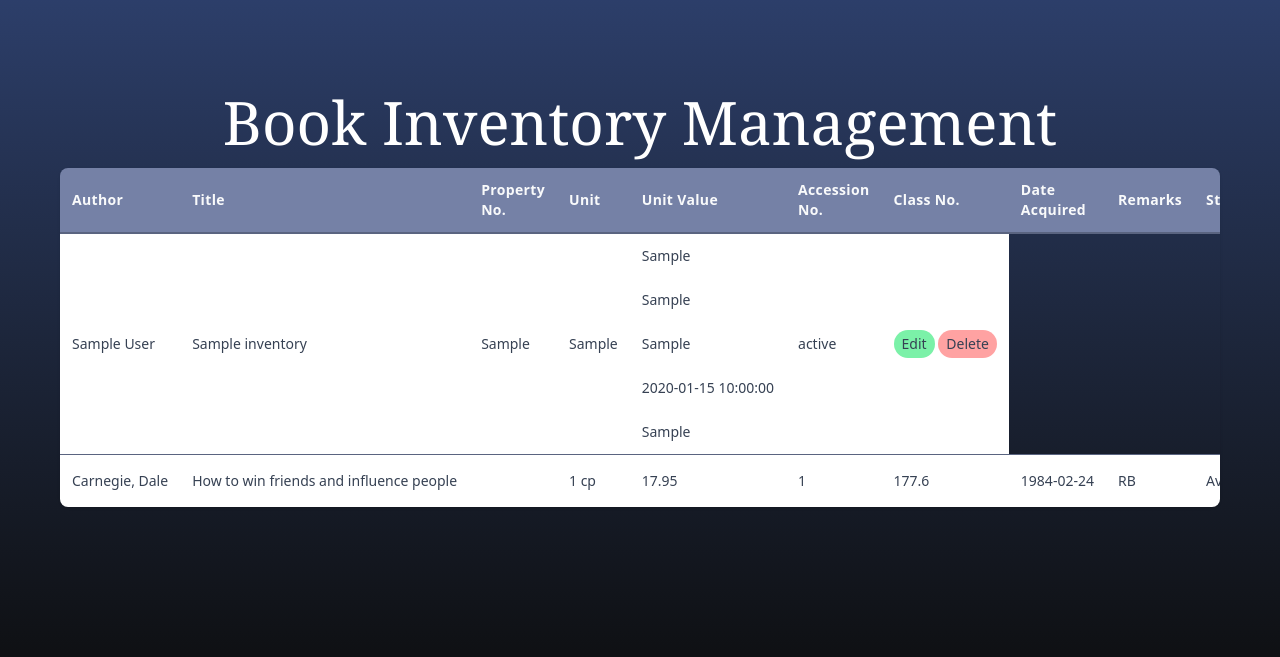
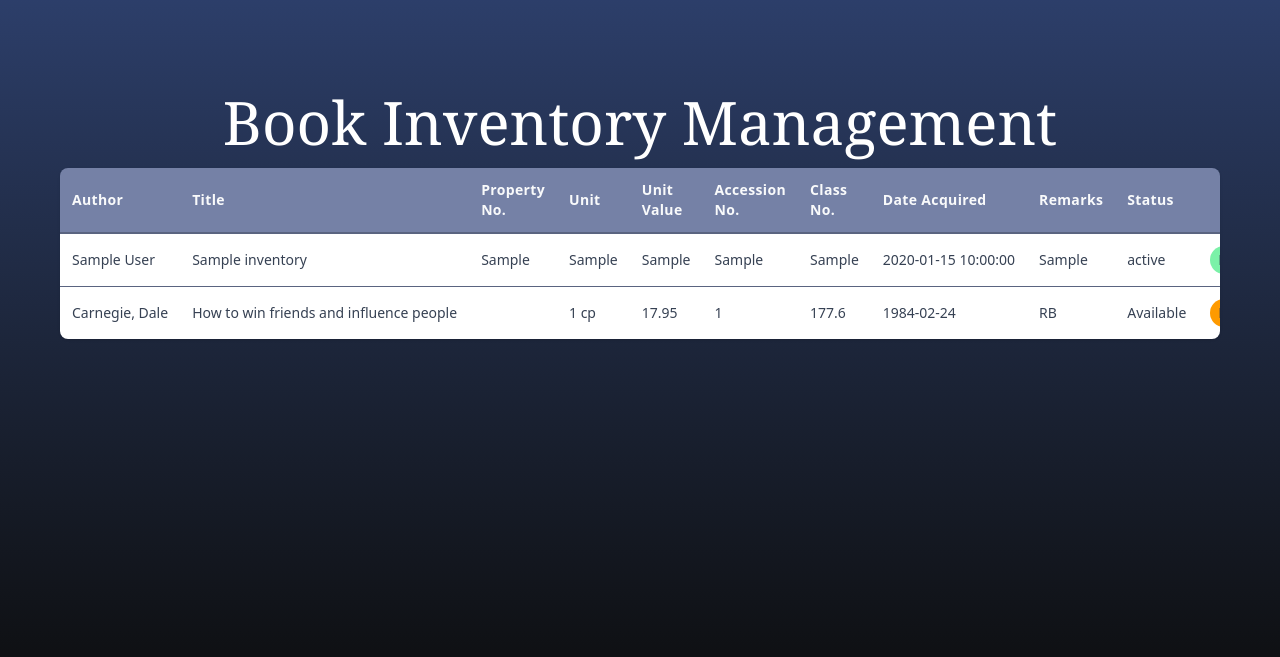
Before and after one commit to Eiron-Van/Libraprint, a PHP site: page /Admin/inventory in a window 1280 px wide. Shown: the part 77-734 px from the top of the page. Run offline with PHP 8.4, Linux system fonts and the light colour scheme; tables that the repository leaves empty or names only in its code hold one stand-in row (values such as "Sample post"); style sheets or scripts are compiled from the project's sources.

Commit message:
remove flex

```diff
--- a/Admin/inventory/index.php
+++ b/Admin/inventory/index.php
@@ -85,11 +85,11 @@
                             <td class='p-3 text-sm text-gray-700 whitespace-nowrap'>".$row['title']."</td>
                             <td class='p-3 text-sm text-gray-700 whitespace-nowrap'>".$row['property_no']."</td>
                             <td class='p-3 text-sm text-gray-700 whitespace-nowrap'>".$row['unit']."</td>
-                            <td class='p-3 text-sm text-gray-700 whitespace-nowrap flex items-center'>".$row['unit_value']."</td>
-                            <td class='p-3 text-sm text-gray-700 whitespace-nowrap flex items-center'>".$row['accession_no']."</td>
-                            <td class='p-3 text-sm text-gray-700 whitespace-nowrap flex items-center'>".$row['class_no']."</td>
-                            <td class='p-3 text-sm text-gray-700 whitespace-nowrap flex items-center'>".$row['date_acquired']."</td>
-                            <td class='p-3 text-sm text-gray-700 whitespace-nowrap flex items-center'>".$row['remarks']."</td>
+                            <td class='p-3 text-sm text-gray-700 whitespace-nowrap items-center'>".$row['unit_value']."</td>
+                            <td class='p-3 text-sm text-gray-700 whitespace-nowrap items-center'>".$row['accession_no']."</td>
+                            <td class='p-3 text-sm text-gray-700 whitespace-nowrap items-center'>".$row['class_no']."</td>
+                            <td class='p-3 text-sm text-gray-700 whitespace-nowrap items-center'>".$row['date_acquired']."</td>
+                            <td class='p-3 text-sm text-gray-700 whitespace-nowrap items-center'>".$row['remarks']."</td>
                             <td class='p-3 text-sm text-gray-700 whitespace-nowrap'>".$row['status']."</td>
                             <td class='p-3 text-sm text-gray-700 whitespace-nowrap'>
                                 <button class='bg-green-300 px-2 py-1 rounded-2xl inline-block'>Edit</button>
```
